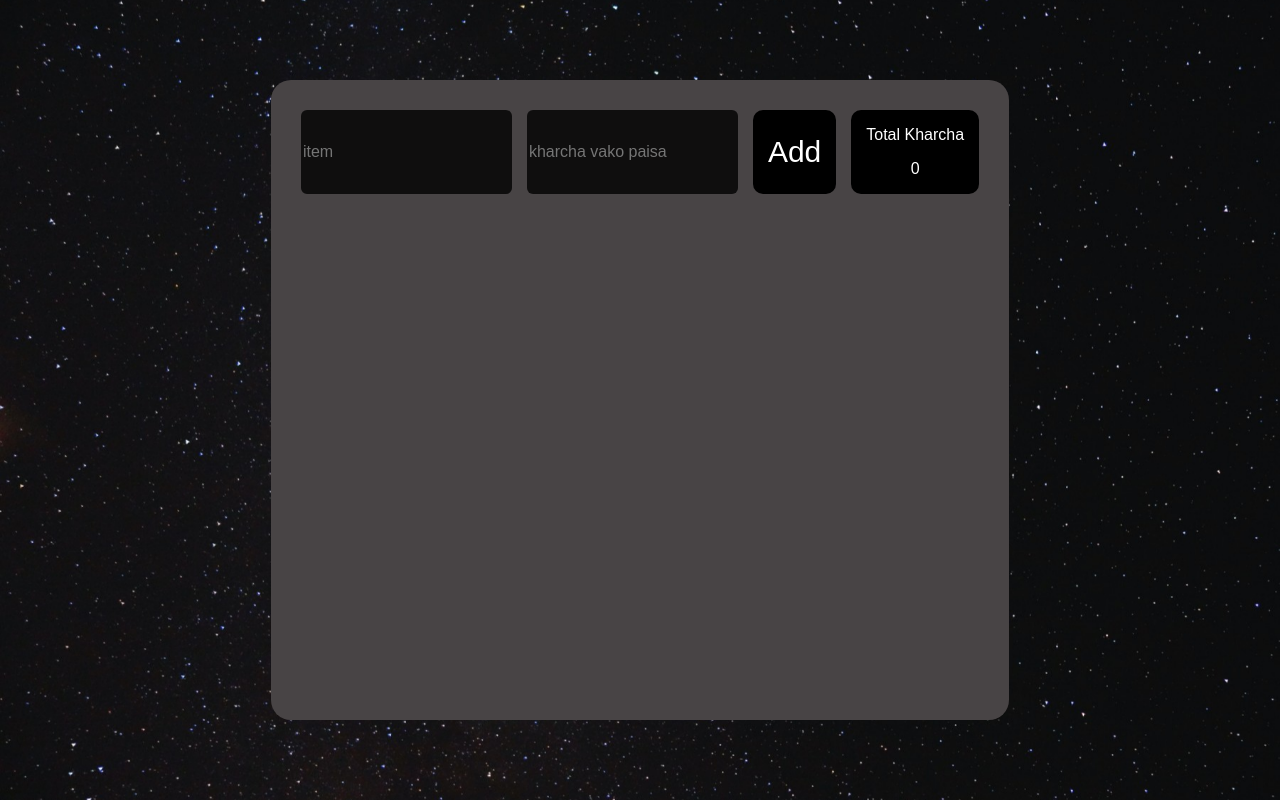
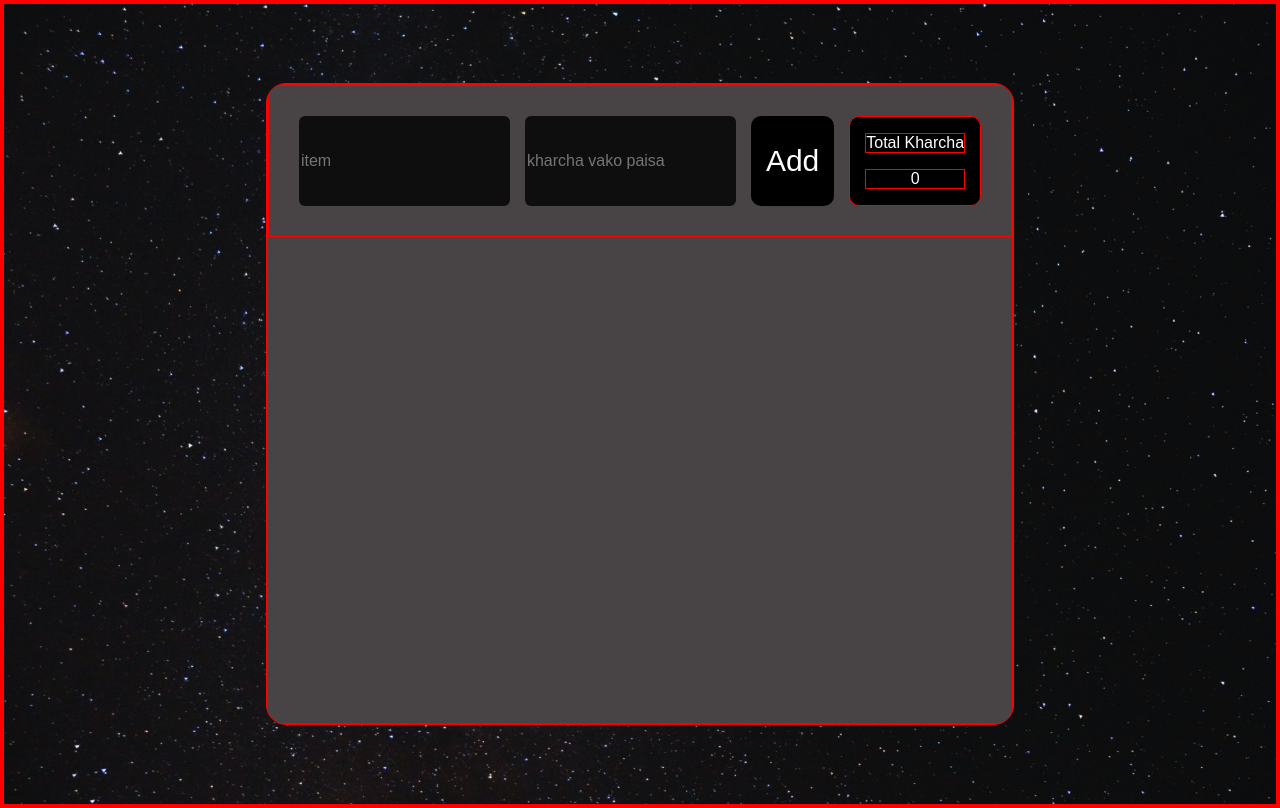
Before and after one commit to rajpoudell/room-kharcha, a React (Create React App) app: page / in a window 1280 px wide. Built offline with nearby package versions, Linux system fonts and the light colour scheme.

Commit message:
overflow fix

```diff
--- a/public/index.html
+++ b/public/index.html
@@ -13,7 +13,7 @@
 
     <link rel="manifest" href="%PUBLIC_URL%/manifest.json" />
 
-    <title>Room Kharcha</title>
+    <title>Room Kharcha analyser</title>
   </head>
   <body>
     <noscript>You need to enable JavaScript to run this app.</noscript>
--- a/src/index.css
+++ b/src/index.css
@@ -4,6 +4,10 @@ body {
   padding: 0px;
 
   list-style: none;
+}
+*{
+  border: 1px solid red;
+  overflow: hidden;
 }
 input::-webkit-outer-spin-button,
 input::-webkit-inner-spin-button {
--- a/src/responsive.css
+++ b/src/responsive.css
@@ -1,4 +1,4 @@
-@media only screen and (max-width: 700px) {
+@media only screen and (max-width: 1000px) {
     .inputs{
         font-size: 24px;
 
```
